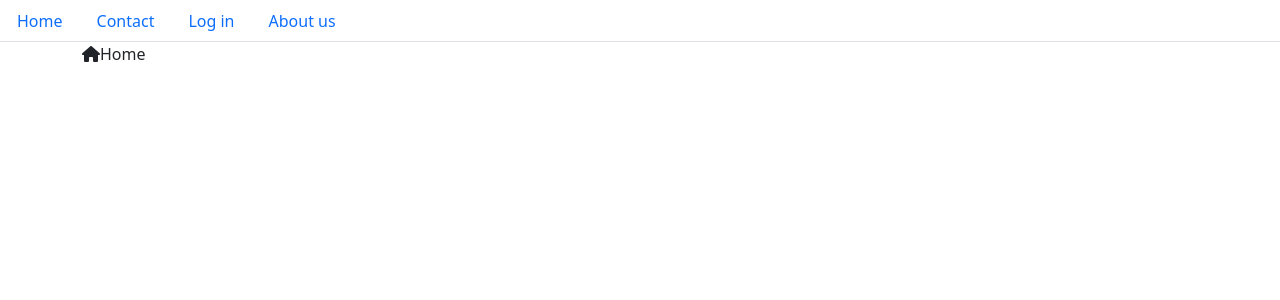
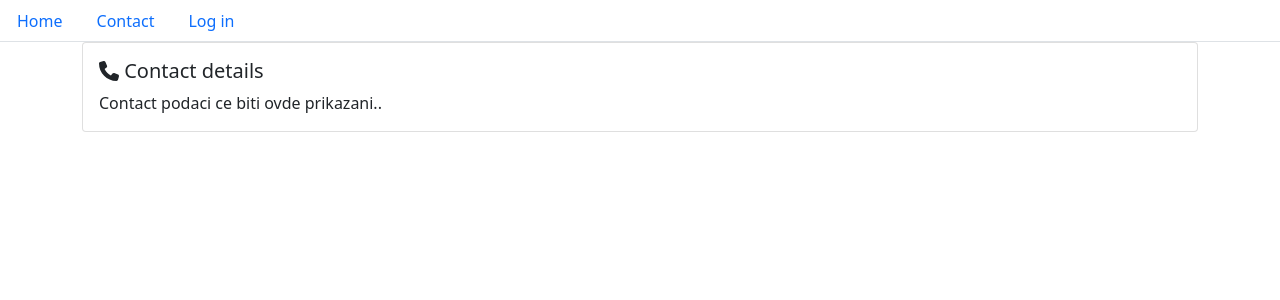
Before and after one commit to UnBanj/OnlineStore, a React (Create React App) app: page /#/contact in a window 1280 px wide. Shown: the top 300 px of the page. Built offline with nearby package versions, Linux system fonts and the light colour scheme.

Commit message:
Add the hash router mechanism

```diff
--- a/package.json
+++ b/package.json
@@ -14,12 +14,14 @@
     "@types/node": "^16.11.27",
     "@types/react": "^18.0.5",
     "@types/react-dom": "^18.0.0",
+    "@types/react-router-dom": "^5.3.3",
     "bootstrap": "^5.1.3",
     "jquery": "^3.6.0",
     "popper.js": "^1.16.1",
     "react": "^18.0.0",
     "react-bootstrap": "^2.2.3",
     "react-dom": "^18.0.0",
+    "react-router-dom": "5.2.0",
     "react-scripts": "^5.0.1",
     "typescript": "^4.6.3",
     "web-vitals": "^2.1.4"
--- /dev/null
+++ b/src/components/ContactPage/ContactPage.tsx
@@ -0,0 +1,23 @@
+import { faPhone } from "@fortawesome/free-solid-svg-icons";
+import { FontAwesomeIcon } from "@fortawesome/react-fontawesome";
+import React from "react";
+import { Card, Container } from "react-bootstrap";
+
+export default class ContactPage extends React.Component{
+   render(){
+     return (
+        <Container>
+            <Card>
+                <Card.Body>
+                    <Card.Title>
+                        <FontAwesomeIcon icon={ faPhone }/> Contact details
+                    </Card.Title>
+                    <Card.Text>
+                        Contact podaci ce biti ovde prikazani..
+                    </Card.Text>
+                </Card.Body>
+            </Card>
+        </Container>
+     );
+   }
+}
--- a/src/components/App/App.tsx
+++ b/src/components/HomePage/HomePage.tsx
@@ -1,11 +1,10 @@
 import React from 'react';
-import './App.css';
 import { Container } from 'react-bootstrap';
 import { faHome } from '@fortawesome/free-solid-svg-icons';
 import { FontAwesomeIcon } from '@fortawesome/react-fontawesome';
 
 
-function App() {
+function HomePage() {
   return (
     <Container>
        <FontAwesomeIcon icon={ faHome }/>
@@ -14,4 +13,4 @@
   );
 }
 
-export default App;
+export default HomePage;
--- a/src/components/MainMenu/MainMenu.tsx
+++ b/src/components/MainMenu/MainMenu.tsx
@@ -1,5 +1,7 @@
 import React from "react";
 import { Nav } from "react-bootstrap";
+import { HashRouter, Link } from "react-router-dom";
+
 
 export class MainMenuItem {
     text: string = '';
@@ -39,16 +41,19 @@
     render(){
         return (
            <Nav variant="tabs">
-             { this.state.items.map(this.makeNavLink) }
+            <HashRouter>
+                 { this.state.items.map(this.makeNavLink) }
+            </HashRouter>
             </Nav>
         );
     }
     //uzima 1 item i vraca reprezentaciju tog itema u obliku html koda
     private makeNavLink(item: MainMenuItem){
         return (
-            <Nav.Link href= {item.link}>
+            <Link to = {item.link} className="nav-link">
                 {item.text}
-            </Nav.Link>
+            </Link>
+
         );
     }
 }
--- /dev/null
+++ b/src/components/UserLoginPage/UserLoginPage.tsx
@@ -0,0 +1,23 @@
+import { faSignInAlt } from "@fortawesome/free-solid-svg-icons";
+import { FontAwesomeIcon } from "@fortawesome/react-fontawesome";
+import React from "react";
+import { Card, Container } from "react-bootstrap";
+
+export default class UserLoginPage extends React.Component{
+   render(){
+     return (
+        <Container>
+            <Card>
+                <Card.Body>
+                    <Card.Title>
+                        <FontAwesomeIcon icon={ faSignInAlt }/> User login
+                    </Card.Title>
+                    <Card.Text>
+                        ... the form will be shown here..
+                    </Card.Text>
+                </Card.Body>
+            </Card>
+        </Container>
+     );
+   }
+}
--- a/src/index.tsx
+++ b/src/index.tsx
@@ -1,7 +1,7 @@
 import React from 'react';
 import ReactDOM from 'react-dom/client';
 import './index.css';
-import App from './components/App/App';
+import HomePage from './components/HomePage/HomePage';
 import reportWebVitals from './reportWebVitals';
 import 'bootstrap/dist/css/bootstrap.min.css';
 import 'jquery/dist/jquery.js';
@@ -9,23 +9,36 @@
 import 'bootstrap/dist/js/bootstrap.min.js';
 import '@fortawesome/fontawesome-free/css/fontawesome.css';
 import { MainMenu, MainMenuItem } from './components/MainMenu/MainMenu';
+import { HashRouter, Route, Switch} from 'react-router-dom';
+import ContactPage from './components/ContactPage/ContactPage';
+import UserLoginPage from './components/UserLoginPage/UserLoginPage';
+
+
 
 const menuItems = [
   new MainMenuItem("Home","/"),
   new MainMenuItem("Contact","/contact/"),
   new MainMenuItem("Log in","/user/login/"),
-  new MainMenuItem("About us","/page/about-us/"),
+
 ];
 
 const root = ReactDOM.createRoot(
   document.getElementById('root') as HTMLElement
 );
 root.render(
+  <HashRouter>
   <React.StrictMode>
     <MainMenu items={ menuItems}></MainMenu>
-    <App />
-  </React.StrictMode>
+       <Switch>
+         <Route exact path="/" component={ HomePage}/>
+         <Route  path="/contact" component={ ContactPage} />
+         <Route  path='/user/login' component={ UserLoginPage} />
+        </Switch>
+    </React.StrictMode>
+  </HashRouter>
 );
+
+
 
 // If you want to start measuring performance in your app, pass a function
 // to log results (for example: reportWebVitals(console.log))
```
Also changed, not shown: src/components/App/App.css (deleted), 1 other file (tests, documents, lock files or other folders).
